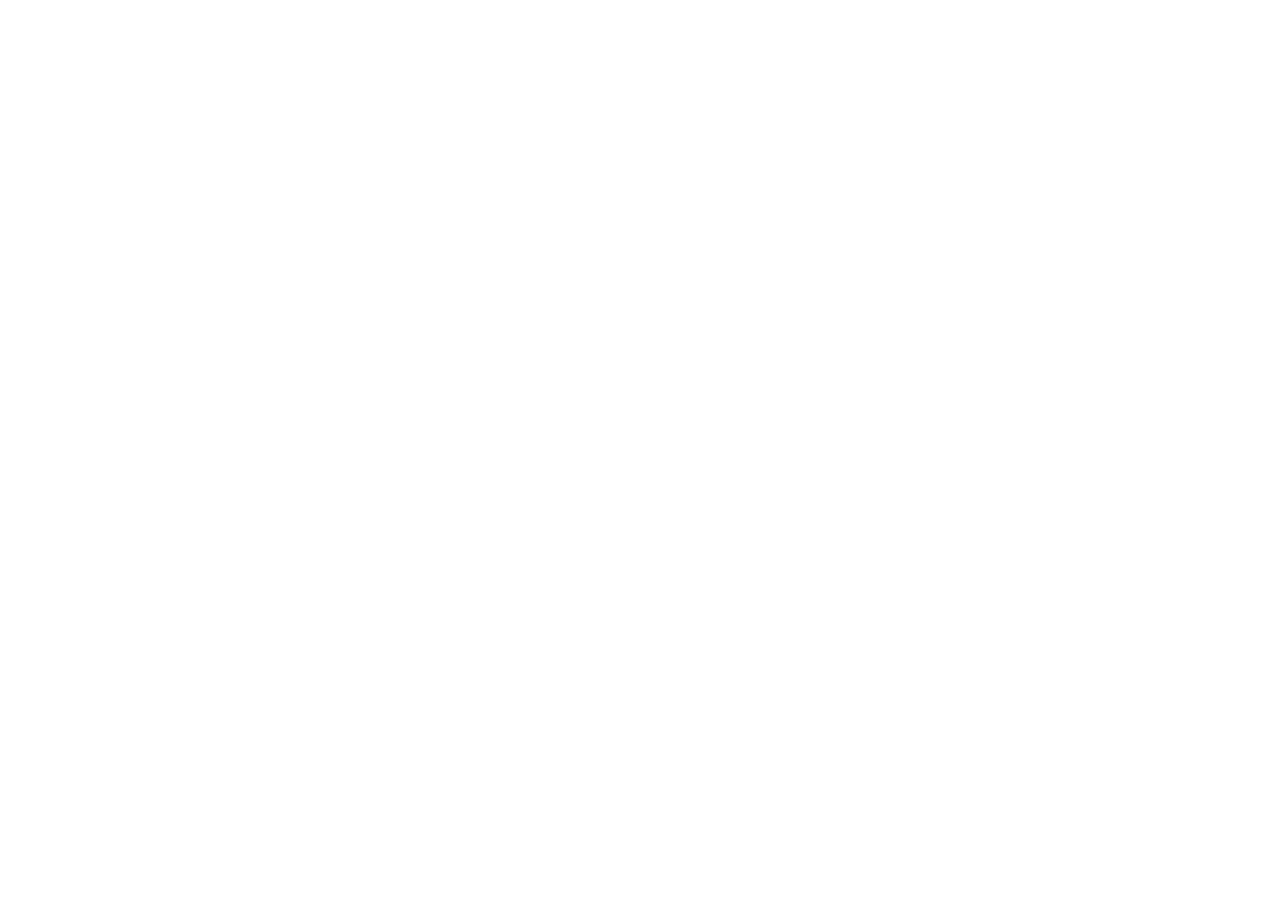
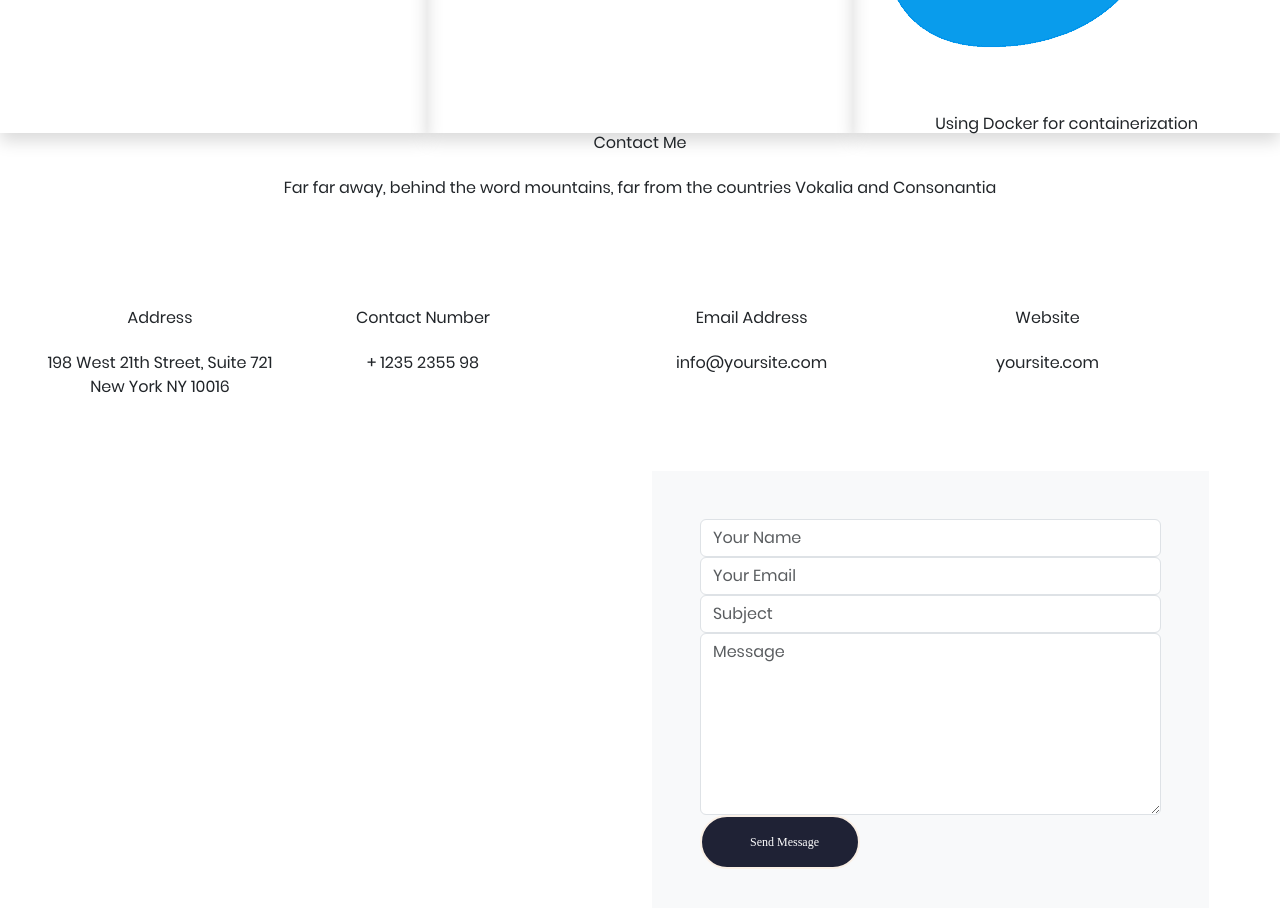
Before and after one commit to FredrickUdom/react-portfolio, a React (Vite) app: page / in a window 1280 px wide. Shown: the part 1140-2048 px from the top of the page. Before the commit the page ends 1015 px from the top, so only its background shows below. Built offline with nearby package versions, Linux system fonts and the light colour scheme.

Commit message:
adding required components

```diff
--- a/src/App.jsx
+++ b/src/App.jsx
@@ -7,6 +7,8 @@
 import NavBar from './PortfolioContainer/Nav-bar/NavBar';
 import About from './PortfolioContainer/About/About';
 import Skill from './PortfolioContainer/Skill/Skill';
+import Project from './PortfolioContainer/projects/Project';
+import Contact from './PortfolioContainer/ContactMe/Contact';
 
 
 
@@ -25,6 +27,8 @@
      <Profile/>
      <About/>
      <Skill/>
+     {/* <Project/> */}
+     <Contact/>
 
      {/* <Skill/> */}
      {/* <Footer/> */}
--- /dev/null
+++ b/src/PortfolioContainer/ContactMe/Contact.jsx
@@ -0,0 +1,86 @@
+const Contact = () => {
+    return (
+
+        <section class="ftco-section contact-section ftco-no-pb" id="contact-section">
+		<div class="container">
+			<div class="row justify-content-center mb-5 pb-3">
+				<div class="col-md-7 heading-section text-center ftco-animate">
+					{/* <h1 class="big big-2">Contact</h1> */}
+					<h2 class="mb-4">Contact Me</h2>
+					<p>Far far away, behind the word mountains, far from the countries Vokalia and Consonantia</p>
+				</div>
+			</div>
+
+			<div class="row d-flex contact-info mb-5">
+				<div class="col-md-6 col-lg-3 d-flex ftco-animate">
+					<div class="align-self-stretch box p-4 text-center">
+						<div class="icon d-flex align-items-center justify-content-center">
+							<span class="icon-map-signs"></span>
+						</div>
+						<h3 class="mb-4">Address</h3>
+						<p>198 West 21th Street, Suite 721 New York NY 10016</p>
+					</div>
+				</div>
+				<div class="col-md-6 col-lg-3 d-flex ftco-animate">
+					<div class="align-self-stretch box p-4 text-center">
+						<div class="icon d-flex align-items-center justify-content-center">
+							<span class="icon-phone2"></span>
+						</div>
+						<h3 class="mb-4">Contact Number</h3>
+						<p><a href="tel://1234567920">+ 1235 2355 98</a></p>
+					</div>
+				</div>
+				<div class="col-md-6 col-lg-3 d-flex ftco-animate">
+					<div class="align-self-stretch box p-4 text-center">
+						<div class="icon d-flex align-items-center justify-content-center">
+							<span class="icon-paper-plane"></span>
+						</div>
+						<h3 class="mb-4">Email Address</h3>
+						<p><a href="mailto:info@yoursite.com">info@yoursite.com</a></p>
+					</div>
+				</div>
+				<div class="col-md-6 col-lg-3 d-flex ftco-animate">
+					<div class="align-self-stretch box p-4 text-center">
+						<div class="icon d-flex align-items-center justify-content-center">
+							<span class="icon-globe"></span>
+						</div>
+						<h3 class="mb-4">Website</h3>
+						<p><a href="#">yoursite.com</a></p>
+					</div>
+				</div>
+			</div>
+
+			<div class="row no-gutters block-9">
+				<div class="col-md-6 order-md-last d-flex">
+					<form action="#" class="bg-light p-4 p-md-5 contact-form">
+						<div class="form-group">
+							<input type="text" class="form-control" placeholder="Your Name"/>
+						</div>
+						<div class="form-group">
+							<input type="text" class="form-control" placeholder="Your Email"/>
+						</div>
+						<div class="form-group">
+							<input type="text" class="form-control" placeholder="Subject"/>
+						</div>
+						<div class="form-group">
+							<textarea name="" id="" cols="30" rows="7" class="form-control"
+								placeholder="Message"></textarea>
+						</div>
+						<div class="form-group">
+							<input type="submit" value="Send Message" class="btn btn-primary py-3 px-5"/>
+						</div>
+					</form>
+
+				</div>
+
+				<div class="col-md-6 d-flex">
+					{/* <div class="img" style="background-image: url(images/about.jpg);"></div> */}
+				</div>
+			</div>
+		</div>
+	</section>
+
+     );
+}
+
+export default Contact;
--- a/src/PortfolioContainer/Skill/Skill.css
+++ b/src/PortfolioContainer/Skill/Skill.css
@@ -17,16 +17,26 @@
 } */
 
 
+/* .service-section{
+    height: 5% !important;
+    width: 20%;
+
+} */
+span{
+    justify-content: center;
+    height: 20px;
+    height: 20px;
+}
 .service-section img{
-    height: 100px;
-    width: 150px;
-
+    /* height:50;
+    width:100; */
 }
-.service-section .shadow:hover{
+.service-section:hover{
     background: black;
     color: aliceblue;
     transition: ease-in-out 0.9s;
     border-radius: 9px;
+
 }
 @media screen and (max-width:383px){
     .col-md-3{
--- a/src/PortfolioContainer/Skill/Skill.jsx
+++ b/src/PortfolioContainer/Skill/Skill.jsx
@@ -18,8 +18,8 @@
 						</div>
 					</div>
 
-					<div class="row service-section">
-						<div class="col-lg-4 col-md-6 text-center d-flex ftco-animate shadow">
+					<div class="row ">
+						<div class="col-lg-4 col-md-6 text-center d-flex ftco-animate shadow service-section">
 							<a href="#" class="services-1 w-100">
 								<span class="icon">
 									<img src={nestjs} alt="" class="img-fluid " />
@@ -29,7 +29,7 @@
 								</div>
 							</a>
 						</div>
-						<div class="col-lg-4 col-md-6 text-center d-flex ftco-animate shadow">
+						<div class="col-lg-4 col-md-6 text-center d-flex ftco-animate shadow service-section">
 							<a href="#" class="services-1 w-100">
 								<span class="icon">
 									<img src={typescript} alt="" class="img-fluid" />
@@ -39,7 +39,7 @@
 								</div>
 							</a>
 						</div>
-						<div class="col-lg-4 col-md-6 text-center d-flex ftco-animate shadow">
+						<div class="col-lg-4 col-md-6 text-center d-flex ftco-animate shadow service-section">
 							<a href="#" class="services-1 w-100">
 								<span class="icon">
 									<img src={docker} alt="" class="img-fluid" />
--- a/src/PortfolioContainer/projects/Project.jsx
+++ b/src/PortfolioContainer/projects/Project.jsx
@@ -11,7 +11,7 @@
 
     <div class="row">
       <div class="col-lg-4 col-md-6 text-center d-flex ftco-animate shadow">
-        <a href="#" class="services-1 w-100">
+        <a href="#" class="project-1 w-100">
           <span class="icon">
             <img src={nestjs} alt="" class="img-fluid"/>
           </span>
@@ -21,7 +21,7 @@
         </a>
       </div>
       <div class="col-lg-4 col-md-6 text-center d-flex ftco-animate shadow">
-        <a href="#" class="services-1 w-100">
+        <a href="#" class="project-1 w-100">
           <span class="icon">
             <img src={typescript} alt="" class="img-fluid"/>
           </span>
@@ -31,7 +31,7 @@
         </a>
       </div>
       <div class="col-lg-4 col-md-6 text-center d-flex ftco-animate shadow">
-        <a href="#" class="services-1 w-100">
+        <a href="#" class="project-1 w-100">
           <span class="icon">
             <img src={docker} alt="" class="img-fluid"/>
           </span>
```
Also changed, not shown: src/PortfolioContainer/Footer/Footer.jsx (added, +9 -0 lines).
